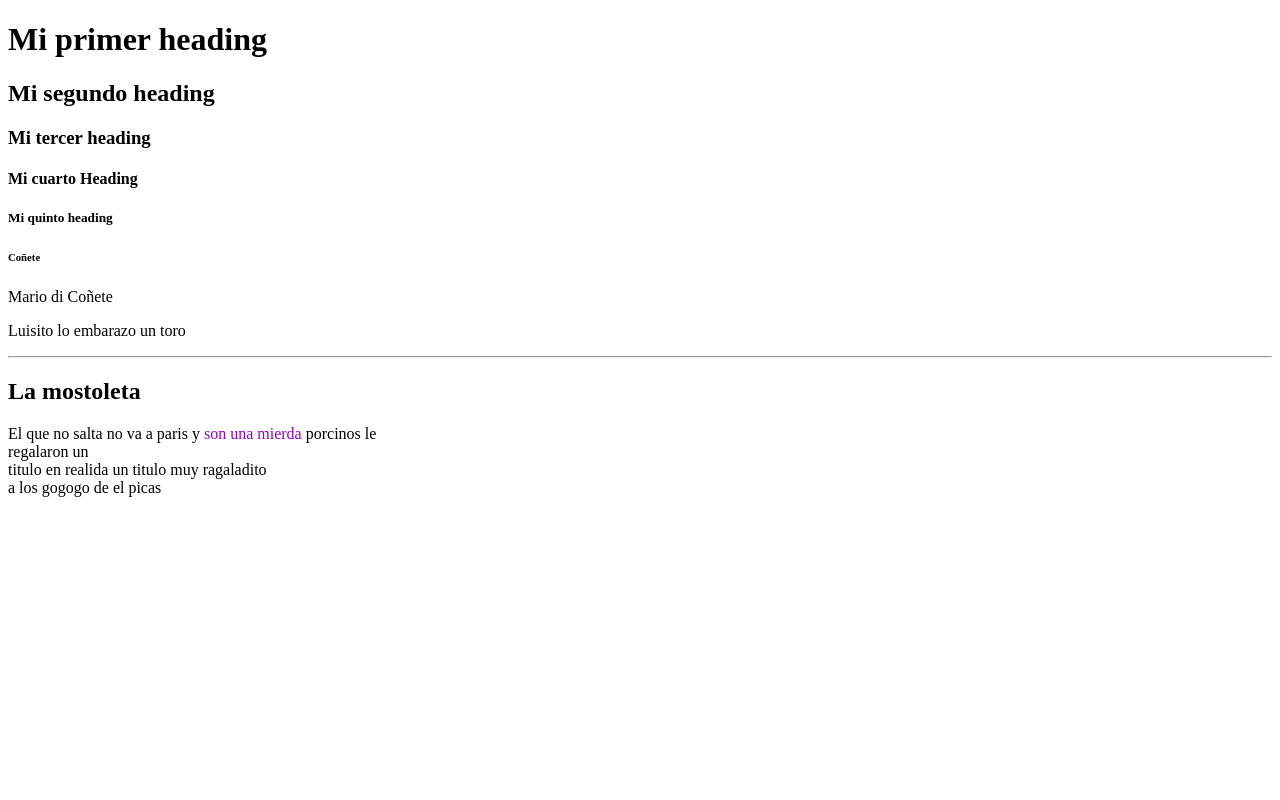
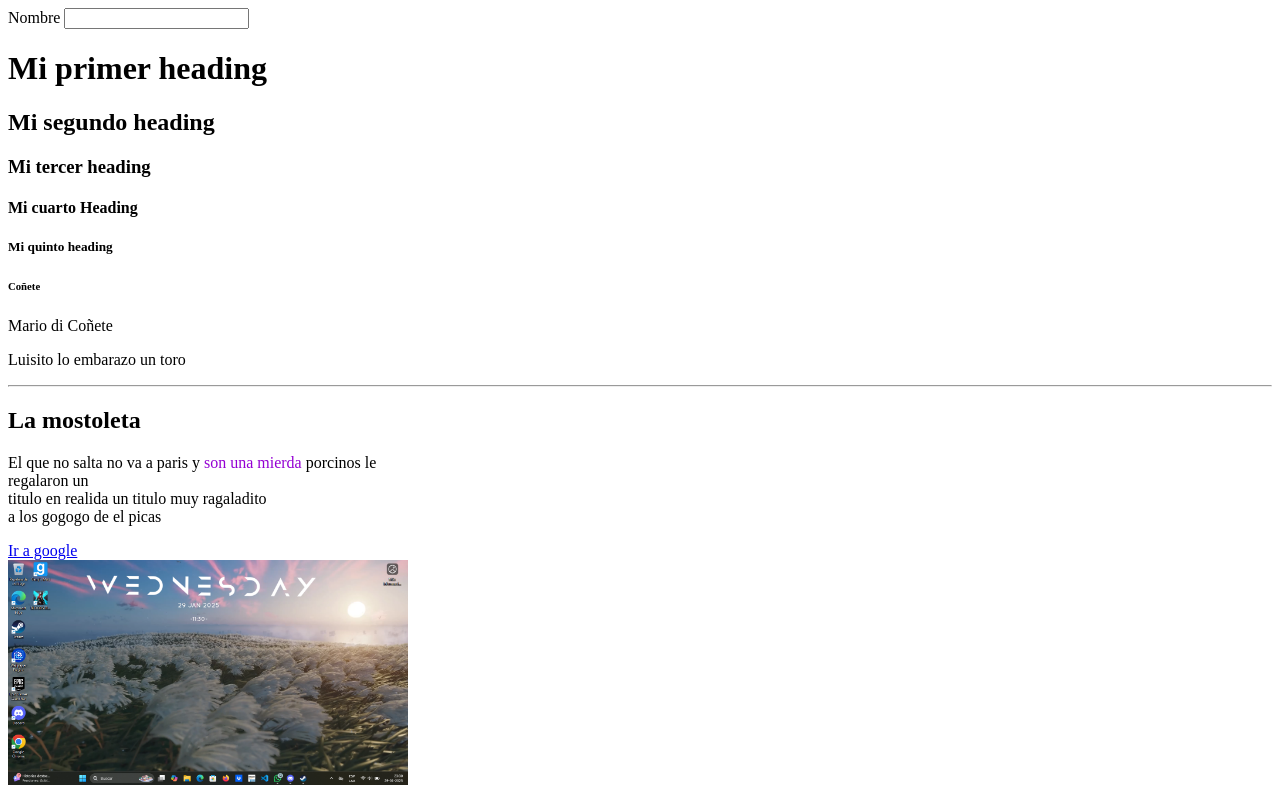
Before and after one commit to benj4VC/m, a plain HTML site: page index.html in a window 1280 px wide. Drawn offline with Linux system fonts and the light colour scheme.

Commit message:
probando imagenes y casillas
añadir imagenes y casillas para introducir cosas

```diff
--- a/index.html
+++ b/index.html
@@ -4,6 +4,10 @@
     <title>Mi primera web </title>
 </head>
 <body>
+    <form>
+        <label for="nombre">Nombre</label>
+        <input id="nombre" />
+    </form>
     <h1>Mi primer heading</h1>
     <h2>Mi segundo heading</h2>
     <h3>Mi tercer heading</h3>
@@ -14,10 +18,14 @@
     <p>Luisito lo embarazo un toro</p>
     <hr>
     <h2>La mostoleta</h2>
-    <p>El que no salta no va a paris y <span style="color: darkviolet;">son una mierda</span> porcinos le <br>
+    <p>
+        El que no salta no va a paris y <span style="color: darkviolet;">son una mierda</span> porcinos le <br>
         regalaron un <br> titulo en realida un titulo muy ragaladito <br> a los gogogo de el picas
     </p>
     <!--esto es un comentario
     y se supone que no sale -->
+    <a target="_blank" href="https://google.com">Ir a google</a><br>
+    <img src="img/fondo.png" width="400" />
+
 </body>
 </html>
```
Also changed, not shown: img/fondo.png (added).
